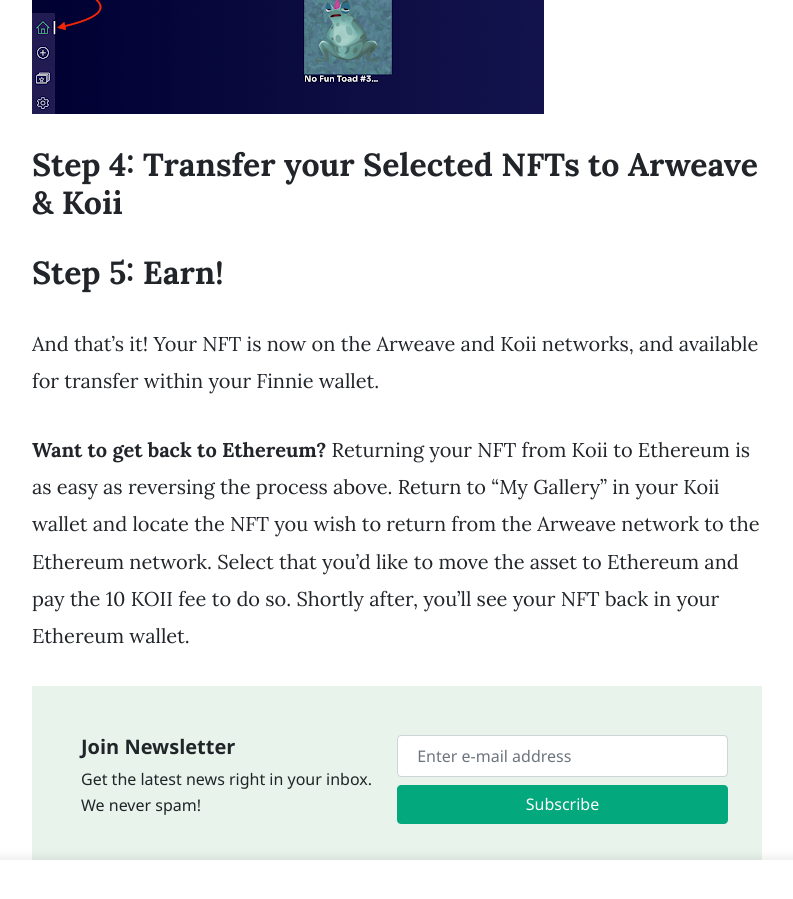
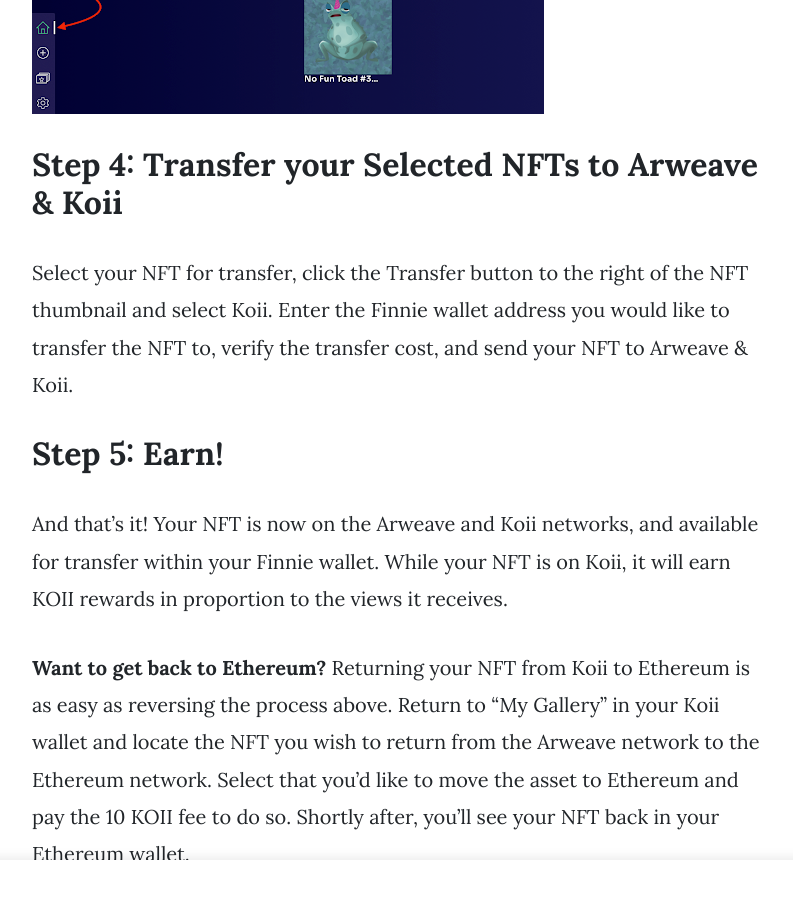
Before and after one commit to tykoii/blog, a Jekyll site: the page built from assets/2021-10-23-Ethereum-to-Koii.md, in a window 1280 px wide and 900 px high, scrolled down 5055 px. Shown: the whole window, without its empty margins (338-1131 px from the left). Built offline with Jekyll 4.4.1, drawn with Linux system fonts in a browser that asks for light colours; nearby versions of some CDN libraries; comment, search, counter and statistics services are not loaded.

Commit message:
Update 2021-10-23-Ethereum-to-Koii.md
Updated copy

```diff
--- a/assets/2021-10-23-Ethereum-to-Koii.md
+++ b/assets/2021-10-23-Ethereum-to-Koii.md
@@ -51,8 +51,10 @@
 
 ## Step 4: Transfer your Selected NFTs to Arweave & Koii
 
+Select your NFT for transfer, click the Transfer button to the right of the NFT thumbnail and select Koii. Enter the Finnie wallet address you would like to transfer the NFT to, verify the transfer cost, and send your NFT to Arweave & Koii.
+
 ## Step 5: Earn!
 
-And that’s it! Your NFT is now on the Arweave and Koii networks, and available for transfer within your Finnie wallet.
+And that’s it! Your NFT is now on the Arweave and Koii networks, and available for transfer within your Finnie wallet. While your NFT is on Koii, it will earn KOII rewards in proportion to the views it receives.
 
 <b>Want to get back to Ethereum?</b> Returning your NFT from Koii to Ethereum is as easy as reversing the process above. Return to “My Gallery” in your Koii wallet and locate the NFT you wish to return from the Arweave network to the Ethereum network. Select that you’d like to move the asset to Ethereum and pay the 10 KOII fee to do so. Shortly after, you’ll see your NFT back in your Ethereum wallet.
```
